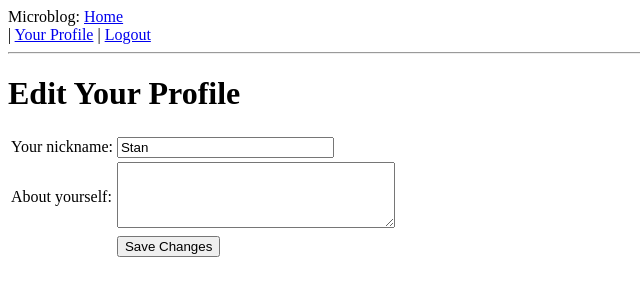
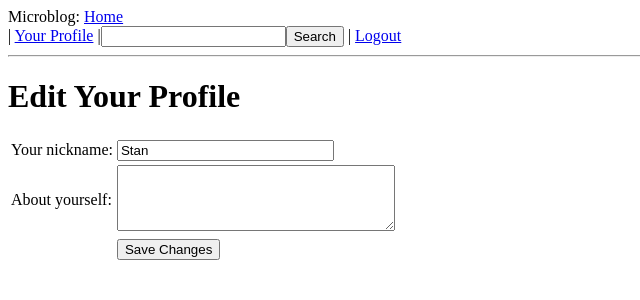
Before and after one commit to Srokit/flask-mega-tutorial-microblog, a Flask app: page /edit in a window 1280 px wide. Shown: the top 300 px of the page, without its empty margins (0-640 px from the left). Run offline with Flask 2, Linux system fonts and the light colour scheme; a user stored in the database is signed in; data comes from the database, SQL or seed files in the repository; both versions use the stored data as it was after the commit; parts of the project's set-up code (start-up, migrations or seed data) failed here and were passed over.

Commit message:
word search of posts setup!

```diff
--- a/app/forms.py
+++ b/app/forms.py
@@ -37,3 +37,7 @@ class EditForm(Form):
 class PostForm(Form):
     body = StringField('body', validators=[DataRequired(),
                                            Length(min=0, max=140)])
+
+
+class SearchForm(Form):
+    search = StringField('search', validators=[DataRequired()])
--- a/app/models.py
+++ b/app/models.py
@@ -1,5 +1,6 @@
-from app import db
+from app import db, app
 import hashlib
+import flask_whooshalchemy as whooshalchemy
 
 # Used by User model for follower-followed relationship
 followers = db.Table('followers',
@@ -82,6 +83,8 @@ class User(db.Model):
 
 
 class Post(db.Model):
+    __searchable__ = ['body']
+
     id = db.Column(db.Integer, primary_key=True)
     body = db.Column(db.String(140))
     timestamp = db.Column(db.DateTime)
@@ -89,3 +92,5 @@ class Post(db.Model):
 
     def __repr__(self):
         return '<Post %r>' % self.body
+
+whooshalchemy.whoosh_index(app, Post)
--- a/app/templates/base.html
+++ b/app/templates/base.html
@@ -12,6 +12,7 @@
     <div>Microblog: <a href="{{ url_for('index') }}">Home</a></div>
     {% if g.user.is_authenticated %}
     | <a href="{{ url_for('user', nickname=g.user.nickname) }}">Your Profile</a>
+    |<form style="display: inline;" action="{{ url_for('search') }}" method="post" name="search">{{g.search_form.hidden_tag()}}{{g.search_form.search(size=20)}}<input type="submit" value="Search"></form>
     | <a href="{{ url_for('logout') }}">Logout</a>
     {% endif %}
     <hr>
--- a/app/views.py
+++ b/app/views.py
@@ -1,9 +1,9 @@
 from flask import render_template, flash, redirect, session, url_for, request, g
 from flask_login import login_user, logout_user, current_user, login_required
 from app import app, db, lm, oid
-from .forms import LoginForm, EditForm, PostForm
+from .forms import LoginForm, EditForm, PostForm, SearchForm
 from .models import User, Post
-from config import POSTS_PER_PAGE
+from config import POSTS_PER_PAGE, MAX_SEARCH_RESULTS
 
 import datetime
 
@@ -19,7 +19,8 @@ def index(page=1):
     return render_template('index.html',
                            title='Home',
                            user=user,
-                           posts=posts)
+                           posts=posts,
+                           search_form=g.search_form)
 
 
 @app.route('/login', methods=['GET', 'POST'])
@@ -163,6 +164,23 @@ def post():
         return redirect(url_for('user', nickname=g.user.nickname))
 
 
+@app.route('/search', methods=['POST'])
+@login_required
+def search():
+    if not g.search_form.validate_on_submit():
+        return redirect(url_for('index'))
+    return redirect(url_for('search_results', query=g.search_form.search.data))
+
+
+@app.route('/search_results/<query>')
+@login_required
+def search_results(query):
+    results = Post.query.whoosh_search(query, MAX_SEARCH_RESULTS).all()
+    return render_template('search_results.html',
+                           query=query,
+                           results=results)
+
+
 # Used by Flask-Login
 @lm.user_loader
 def load_user(id):
@@ -178,6 +196,7 @@ def before_request():
         g.user.last_seen = datetime.datetime.utcnow()
         db.session.add(g.user)
         db.session.commit()
+        g.search_form = SearchForm()
 
 
 @app.errorhandler(404)
--- a/config.py
+++ b/config.py
@@ -23,3 +23,7 @@ ADMINS = ['you@example.com']
 
 # For pagiation of posts in /index
 POSTS_PER_PAGE = 3
+
+WHOOSH_BASE = os.path.join(basedir, 'search.db')
+
+MAX_SEARCH_RESULTS = 50
```
Also changed, not shown: app/templates/search_results.html (added, +7 -0 lines), app.db.
